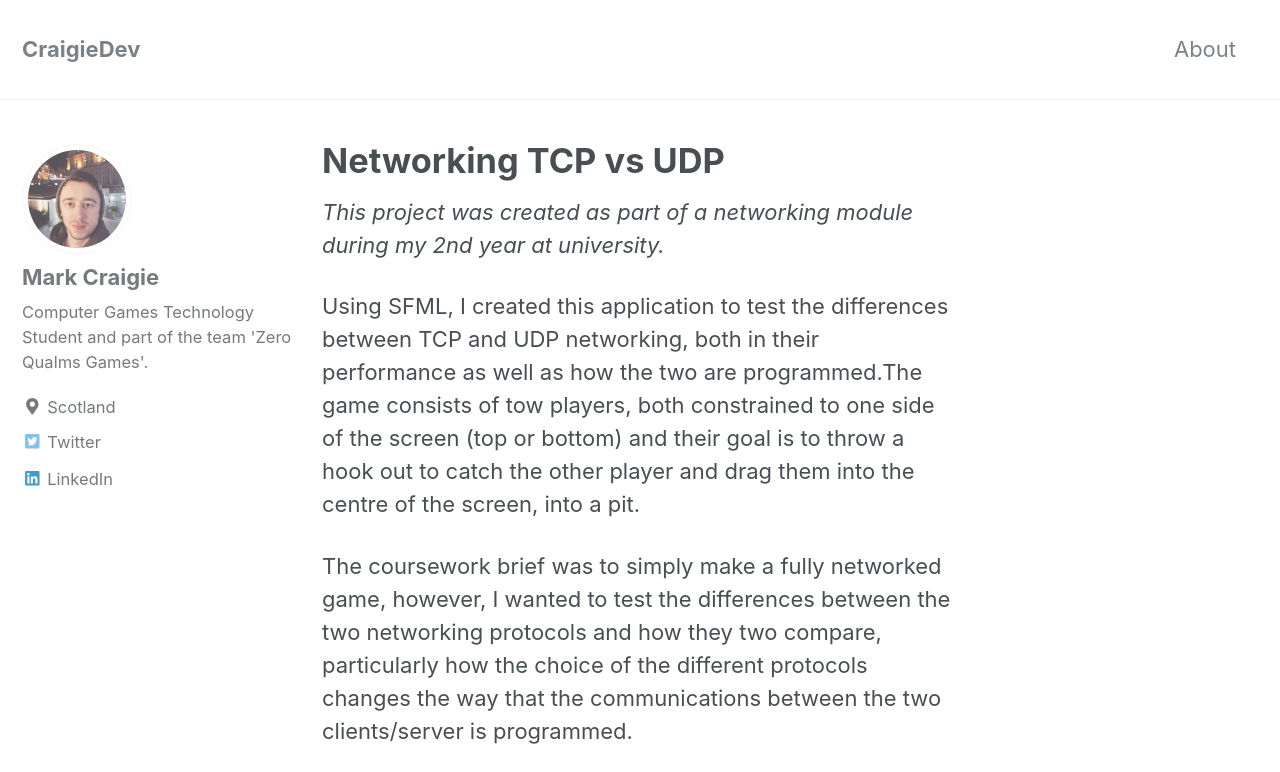
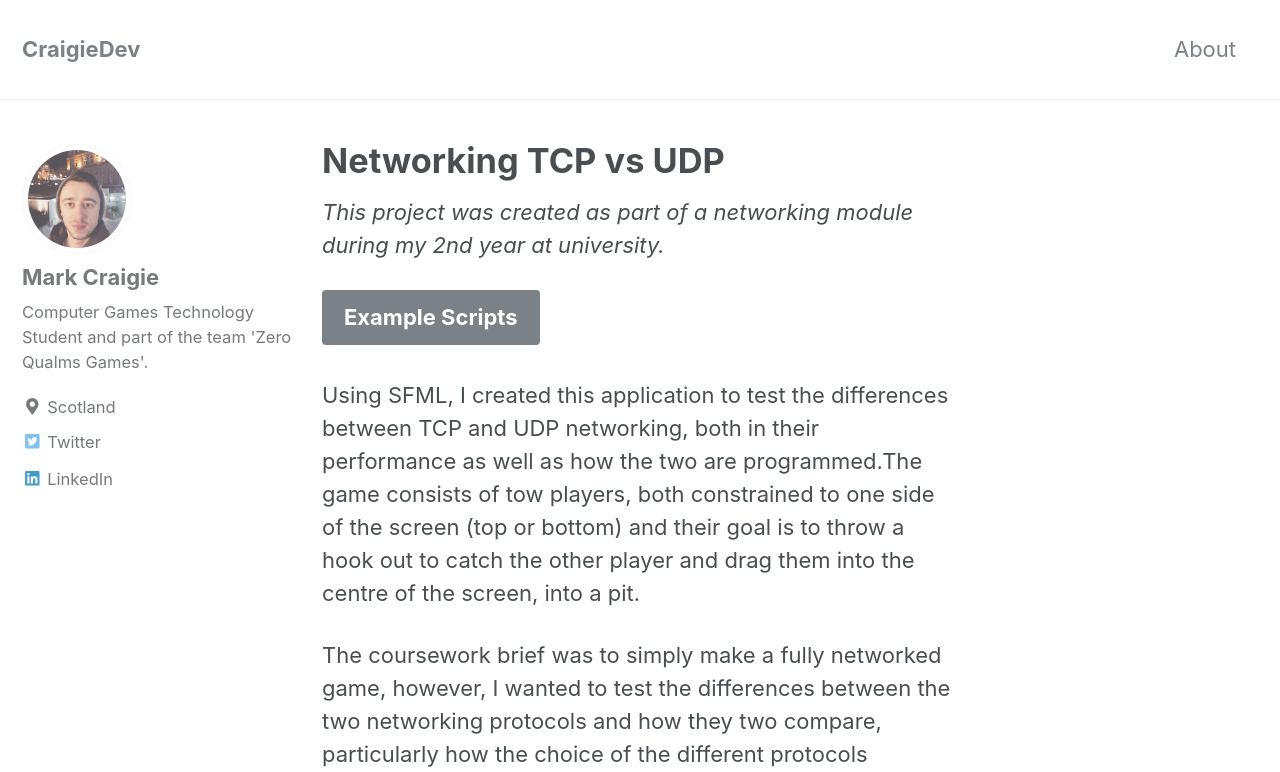
Before and after one commit to LeSmurk/CraigieDev, a Jekyll site: the page built from _pages/networking.md, in a window 1280 px wide and 900 px high, cut to the strip 0-772 px from the top of the window. Built offline with Jekyll 4.4.1, drawn with Linux system fonts in a browser that asks for light colours; nearby versions of some CDN libraries.

Commit message:
Update networking.md

```diff
--- a/_pages/networking.md
+++ b/_pages/networking.md
@@ -5,6 +5,8 @@ permalink: /pages/networking
 
 *This project was created as part of a networking module during my 2nd year at university.*
 
+[Example Scripts]({{"https://github.com/LeSmurk/ExampleCode/tree/master/Networking"}}){: .btn .btn--primary .btn--large}
+
 Using SFML, I created this application to test the differences between TCP and UDP networking, both in their performance as well as how the two are programmed.The game consists of tow players, both constrained to one side of the screen (top or bottom) and their goal is to throw a hook out to catch the other player and drag them into the centre of the screen, into a pit.
 
 The coursework brief was to simply make a fully networked game, however, I wanted to test the differences between the two networking protocols and how they two compare, particularly how the choice of the different protocols changes the way that the communications between the two clients/server is programmed.
```
